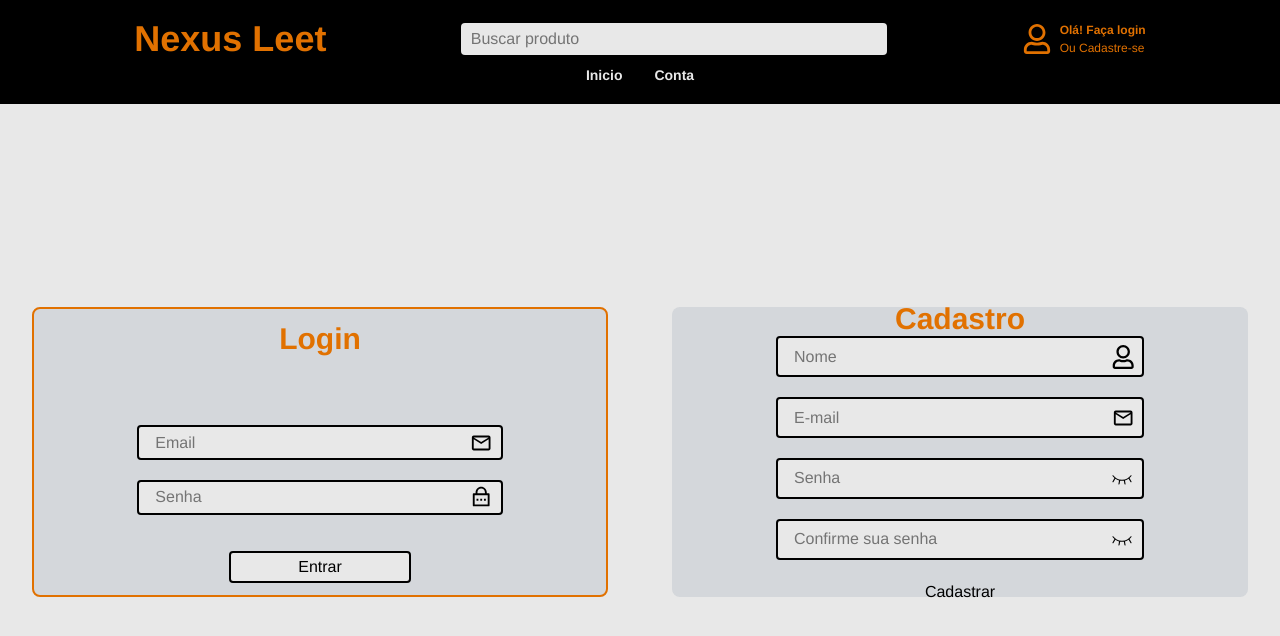
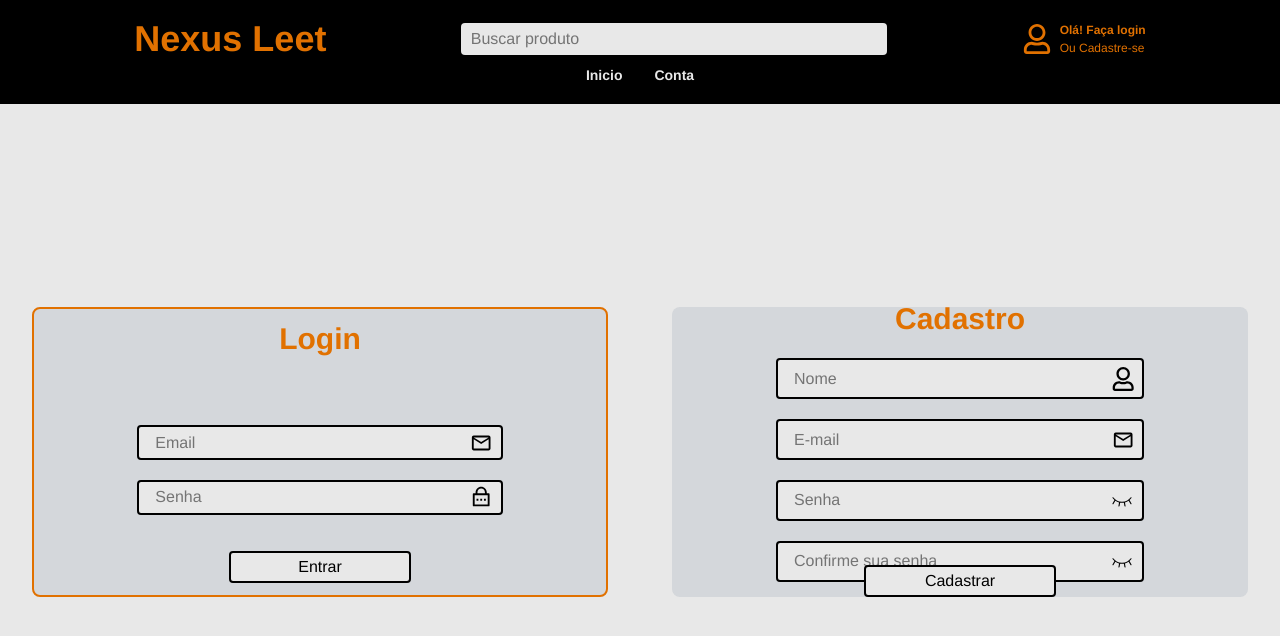
Before and after one commit to gustavocarvalho-ra/NextJs-NexusLeet, a Next.js app: page /my-account in a window 1280 px wide. Shown: the top 636 px of the page. Built offline with nearby package versions, Linux system fonts and the light colour scheme; no server answers.

Commit message:
refactor: integrate Button component in RegisterForm for improved button functionality

```diff
--- a/src/app/components/login/RegisterForm.tsx
+++ b/src/app/components/login/RegisterForm.tsx
@@ -9,6 +9,7 @@ import { FaRegUser } from "react-icons/fa";
 import { MdOutlineMail } from "react-icons/md";
 import { PiEye } from "react-icons/pi";
 import { PiEyeClosedLight } from "react-icons/pi";
+import { Button } from "../ui/ButtonForm";
 
 
 export default function RegisterForm() {
@@ -64,7 +65,7 @@ export default function RegisterForm() {
 
   return (
     <div className="w-full h-full flex items-center justify-center">
-      <div className="border-double rounded-lg p-3 w-xl bg-slate-500/15 h-5/12 flex flex-col justify-center">
+      <div className="border-double rounded-lg p-3 w-xl bg-slate-500/15 h-5/12 flex flex-col justify-center relative">
         <h1 className="flex justify-center text-(--text-amber) text-3xl font-semibold">Cadastro</h1>
         <div className="h-full w-full">
           <form onSubmit={handleSubmit} className="gap-5 flex flex-col items-center h-full justify-center">
@@ -86,7 +87,7 @@ export default function RegisterForm() {
               onChange={(e) => setForm({...form, email: e.target.value})}
               icon={MdOutlineMail}
             />
-            <div className="bg-(--color-sec) rounded-sm p-2 h-2/13 w-2/3 border-2 flex items-center">
+            <div className="border-2 hover:border-(--text-amber) bg-(--color-sec) rounded-sm p-2 h-2/13 w-2/3 flex items-center">
               <Input
                 id="password"
                 type={showPassword ? "text" : "password"}
@@ -103,7 +104,7 @@ export default function RegisterForm() {
                 {showPassword ? <PiEye className="text-2xl"/> : <PiEyeClosedLight className="text-2xl"/>}
               </button>
             </div>
-            <div className="bg-(--color-sec) rounded-sm p-2 h-2/13 w-2/3 border-2 flex items-center">
+            <div className="border-2 hover:border-(--text-amber) bg-(--color-sec) rounded-sm p-2 h-2/13 w-2/3 flex items-center">
               <Input
                 id="confirmPassword"
                 type={showConfirmPassword ? "text" : "password"}
@@ -120,9 +121,9 @@ export default function RegisterForm() {
                 {showConfirmPassword ? <PiEye className="text-2xl"/> : <PiEyeClosedLight className="text-2xl"/>}
               </button>
             </div>
-            <button type="submit" className="cursor-pointer">
+            <Button type="submit">
               Cadastrar
-            </button>
+            </Button>
             {error && <p className="">{error}</p>}
             {success && <p className="">{success}</p>}
           </form>
```
